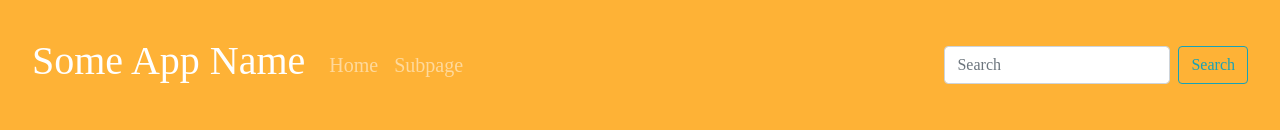
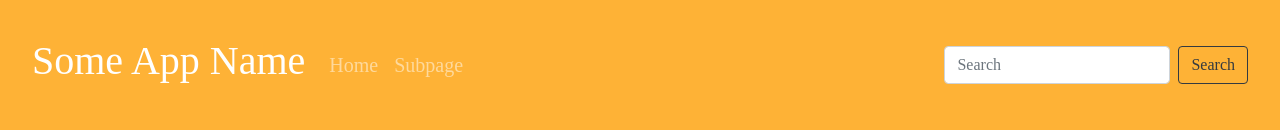
Before and after one commit to 401n16-EasyDraw/final, a React (Create React App) app: page / in a window 1280 px wide. Shown: the top 135 px of the page. Built offline with nearby package versions, Linux system fonts and the light colour scheme.

Commit message:
checkpoint, got API calls working in the console

```diff
--- a/package.json
+++ b/package.json
@@ -10,6 +10,7 @@
     "@testing-library/jest-dom": "^4.2.4",
     "@testing-library/react": "^9.5.0",
     "@testing-library/user-event": "^7.2.1",
+    "axios": "^0.19.2",
     "bootstrap": "^4.5.2",
     "dotenv": "^8.2.0",
     "node-sass": "^4.14.1",
--- a/src/App.js
+++ b/src/App.js
@@ -1,4 +1,7 @@
 import React from 'react';
+import { Provider } from 'react-redux';
+import store from './store';
+
 import Header from './components/Header';
 import Footer from './components/Footer';
 import RecipeList from './components/RecipeList';
@@ -8,6 +11,7 @@ import './styles/base.scss';
 
 function App() {
   return (
+    <Provider store={store}>
       <BrowserRouter>
         <Header />
         <div id="main-content">
@@ -15,6 +19,7 @@ function App() {
         </div>
         <Footer />
       </BrowserRouter>
+    </Provider>
   );
 }
 
--- a/src/components/Header.js
+++ b/src/components/Header.js
@@ -1,7 +1,9 @@
 import React, { useState } from 'react';
-import '../styles/header.scss';
+import { connect } from 'react-redux';
 import { Navbar, Nav, Form, FormControl, Button } from 'react-bootstrap';
 import { Link } from 'react-router-dom';
+import { searchRecipes } from '../store/recipe-slice';
+import '../styles/header.scss';
 
 /**
  * Simple header content that shows up on every page. Contains title and nav bar
@@ -12,15 +14,17 @@ import { Link } from 'react-router-dom';
  *   <Header />
  * )
  */
-function Header() {
+function Header(props) {
+  const [expanded, setExpanded] = useState(false);
+  const [query, setQuery] = useState('');
+  const { searchRecipes } = props;
+
   const links = [
     { displayName: 'Home', url: '/' },
     { displayName: 'Subpage', url: '/subpage' },
   ];
 
   const navLinks = [];
-
-  const [expanded, setExpanded] = useState(false);
 
   for (let i = 0; i < links.length; i++) {
     navLinks.push(
@@ -35,6 +39,7 @@ function Header() {
     );
   }
 
+  console.log('What is query now?', query);
   return (
     <>
       <Navbar id="main-header" variant="dark" expand="md" expanded={expanded}>
@@ -50,13 +55,34 @@ function Header() {
             <>{navLinks}</>
           </Nav>
         </Navbar.Collapse>
-        <Form inline>
-          <FormControl type="text" placeholder="Search" className="mr-sm-2" />
-          <Button variant="outline-info">Search</Button>
+        <Form
+          inline
+          onSubmit={(e) => {
+            e.preventDefault();
+            searchRecipes(query);
+          }}
+        >
+          <FormControl
+            type="text"
+            placeholder="Search"
+            className="mr-sm-2"
+            onChange={(e) => setQuery(e.target.value)}
+          />
+          <Button variant="outline-dark" onClick={() => searchRecipes(query)}>
+            Search
+          </Button>
         </Form>
       </Navbar>
     </>
   );
 }
 
-export default Header;
+const mapStateToProps = (state) => {
+  return {
+    recipes: state.recipeStore.recipes,
+  };
+};
+
+const mapDispatchToProps = { searchRecipes };
+
+export default connect(mapStateToProps, mapDispatchToProps)(Header);
--- a/src/store/index.js
+++ b/src/store/index.js
@@ -1,6 +1,6 @@
 import { combineReducers } from 'redux';
 import { configureStore } from '@reduxjs/toolkit';
-// import cartSlice from './cart-slice.js';
+import recipeSlice from './recipe-slice.js';
 // import productSlice from './product-slice.js';
 // import categorySlice from './category-slice.js';
 // import { enableMapSet } from 'immer';
@@ -11,7 +11,7 @@ import { configureStore } from '@reduxjs/toolkit';
 // });
 
 const reducers = combineReducers({
-  // recipeStore: recipeSlice,
+  recipeStore: recipeSlice,
   // userStore: userSlice,
 });
 
--- a/src/store/recipe-slice.js
+++ b/src/store/recipe-slice.js
@@ -1,6 +1,5 @@
 import { createSlice } from '@reduxjs/toolkit';
 import axios from 'axios';
-require('dotenv').config();
 
 const recipeSlice = createSlice({
   name: 'recipeStore',
@@ -22,9 +21,13 @@ const recipeSlice = createSlice({
 export const { getRecipes } = recipeSlice.actions;
 
 export const searchRecipes = (query) => async (dispatch) => {
+  // console.log('What is query now?', query);
   const response = await axios.get(
-    `https://api.edamam.com/search?q=${query}&app_id=${process.env.APP_ID}&app_key=${process.env.APP_KEY}`
+    `https://api.edamam.com/search?q=${query}&app_id=05546976&app_key=80865f8853944e5a74067e9647dabd80`
   );
 
-  dispatch(getRecipes(response.data.results));
+  console.log('did we get a response?', response.data);
+  dispatch(getRecipes(response.data.hits));
 };
+
+export default recipeSlice.reducer;
```
Also changed, not shown: 1 other file (tests, documents, lock files or other folders). Lines whose indentation alone changed are shown as unchanged.
